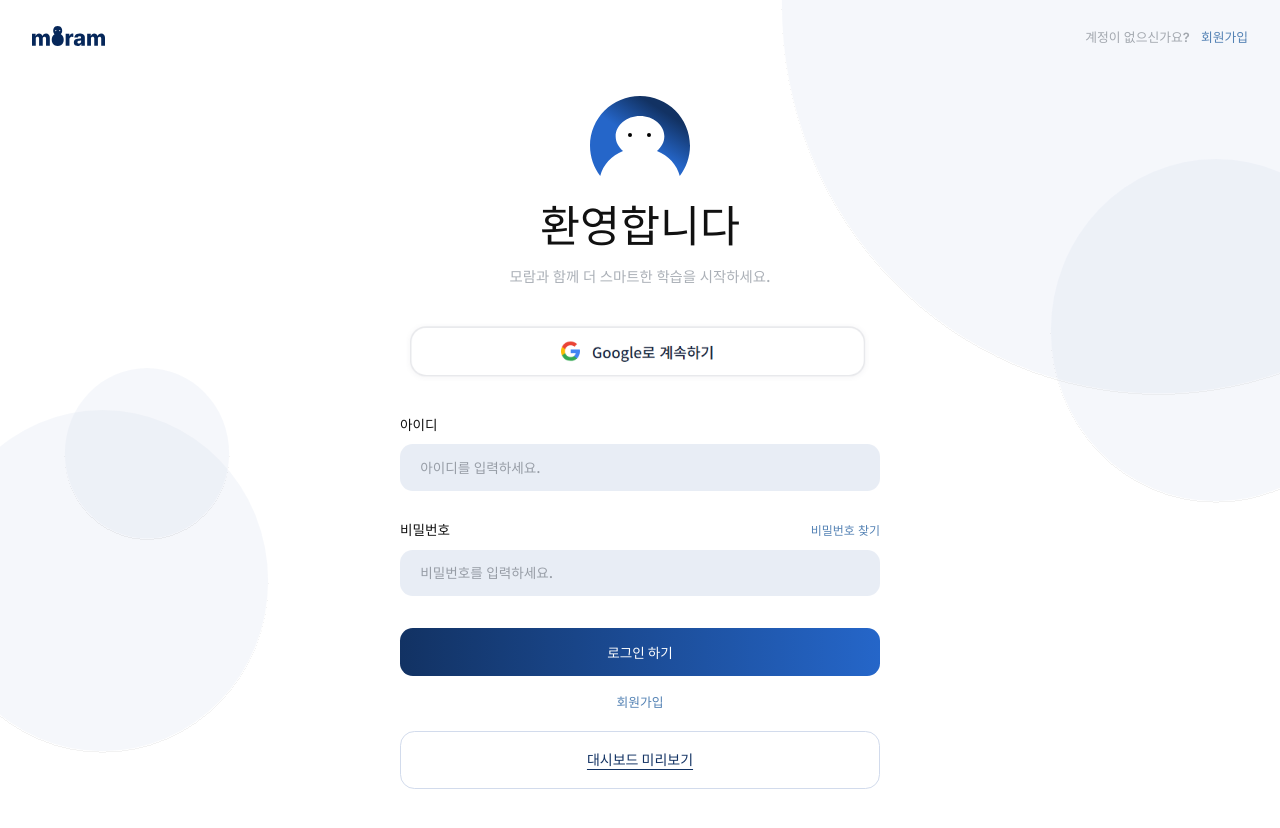
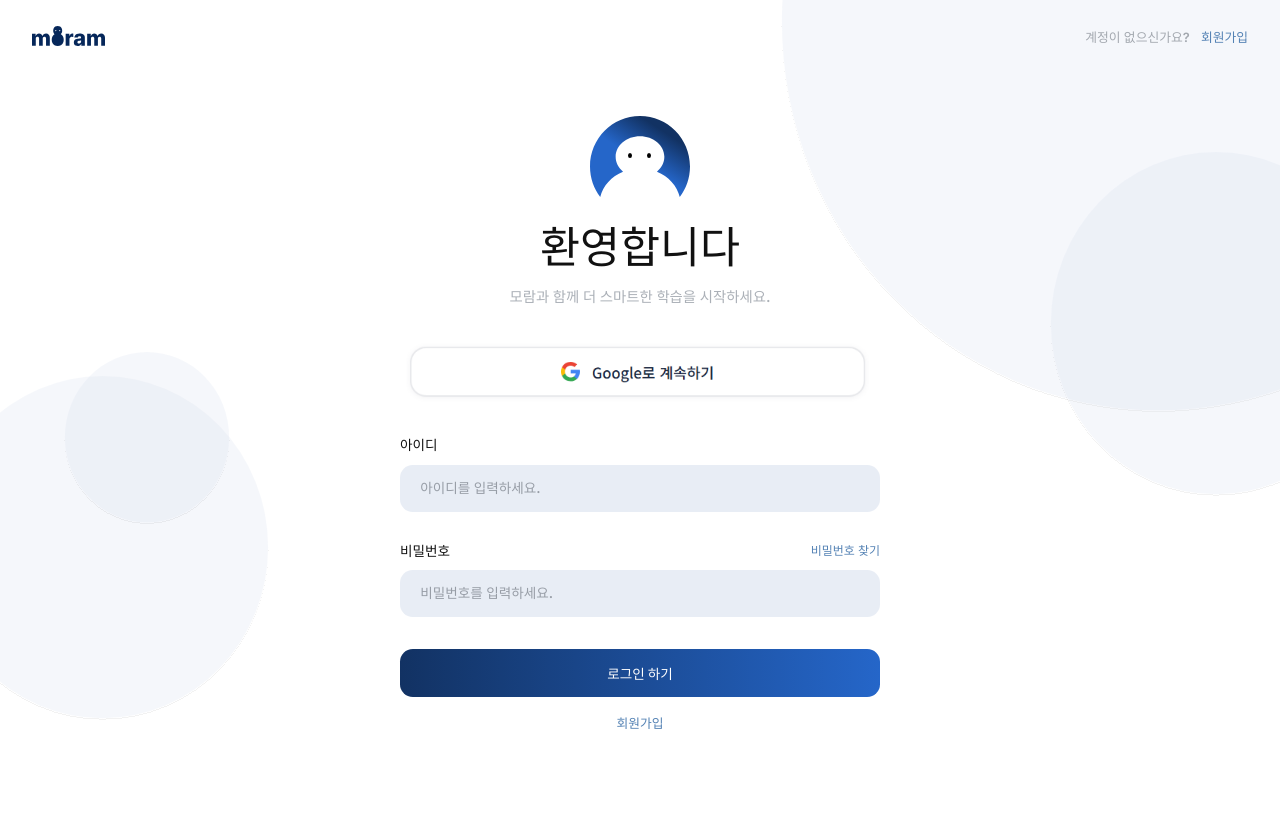
Before and after one commit to KHU-siso/frontend, a React (Vite) app: page /login in a window 1280 px wide. Shown: the top 828 px of the page. After the commit the page ends 800 px from the top, so only its background shows below. Built offline with nearby package versions, Linux system fonts and the light colour scheme.

Commit message:
Remove dashboard preview link from login page

```diff
--- a/src/pages/auth/LoginPage.jsx
+++ b/src/pages/auth/LoginPage.jsx
@@ -36,10 +36,6 @@ export default function LoginPage() {
         </form>
         <p className="auth-status" role="status">{status}</p>
         <Link className="login-signup" to="/signup">회원가입</Link>
-        <div className="auth-preview-note">
-          <AuthDemoNotice><p><strong>화면 미리보기</strong> · 실제 로그인은 지원하지 않습니다.</p></AuthDemoNotice>
-          <Link to="/dashboard">대시보드 미리보기</Link>
-        </div>
         <AuthDemoNotice>
           <p className="login-legal">이용약관 및 개인정보 처리방침은 서비스 연결 시 제공됩니다.</p>
         </AuthDemoNotice>
```
Also changed, not shown: 3 other files (tests, documents, lock files or other folders).
